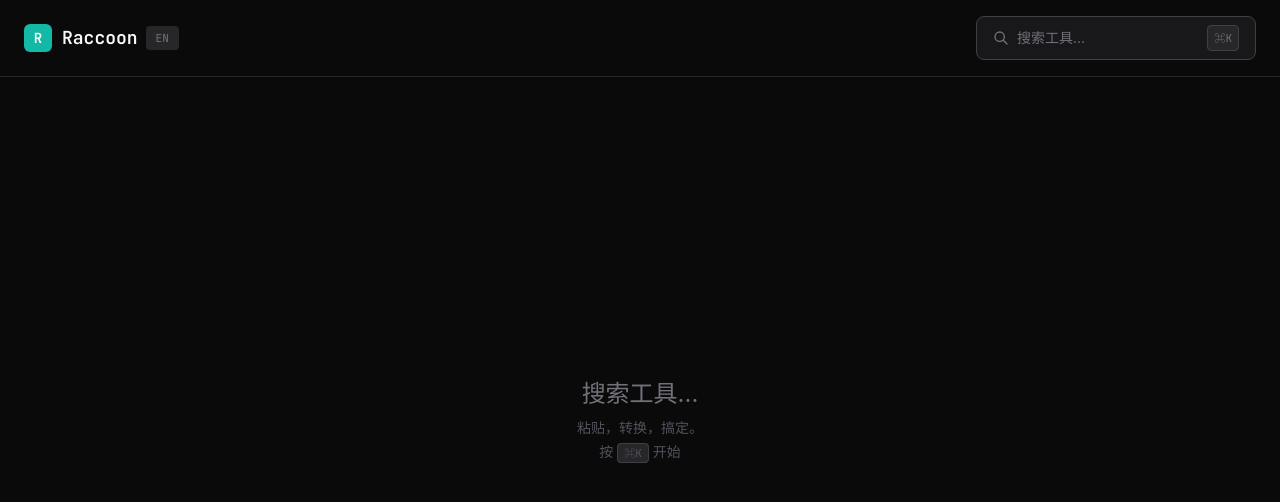
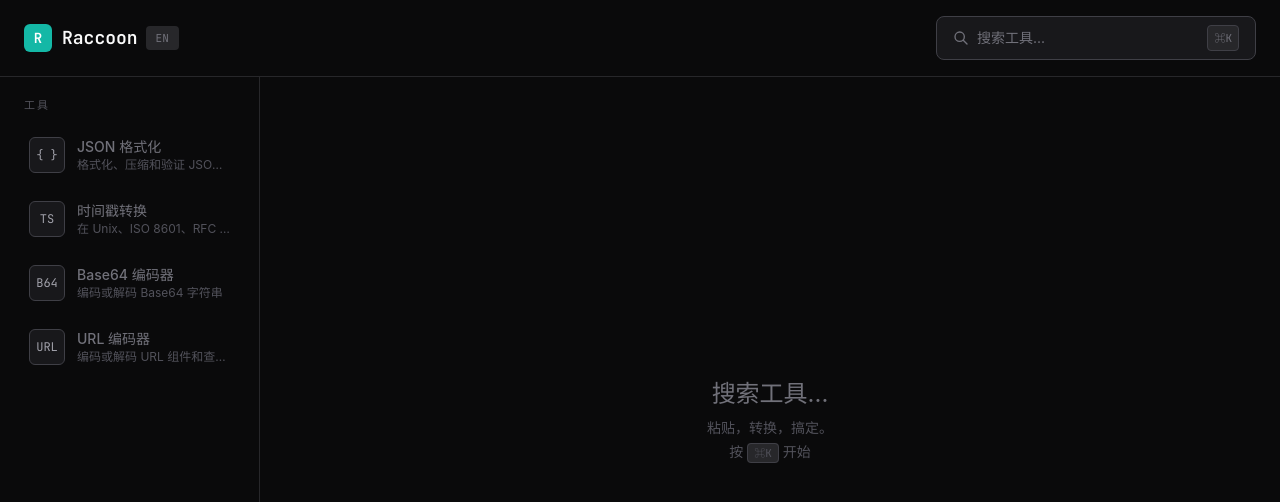
Before and after one commit to bluewaitor/Raccoon, a React (Vite) app: page / in a window 1280 px wide. Shown: the top 502 px of the page. Built offline with nearby package versions, Linux system fonts and the light colour scheme.

Commit message:
feat: add tool sidebar navigation

```diff
--- a/src/App.tsx
+++ b/src/App.tsx
@@ -2,6 +2,7 @@ import { createRootRoute, createRoute, createRouter, createHashHistory, RouterPr
 import { I18nProvider } from './i18n/context';
 import { Header } from './components/Header';
 import { HomePage } from './components/HomePage';
+import { ToolSidebar } from './components/ToolSidebar';
 import { ToolPage } from './components/ToolPage';
 
 const hashHistory = createHashHistory();
@@ -11,7 +12,12 @@ const rootRoute = createRootRoute({
     return (
       <div className="min-h-screen bg-surface-0">
         <Header />
-        <Outlet />
+        <div className="md:flex">
+          <ToolSidebar />
+          <div className="min-w-0 flex-1">
+            <Outlet />
+          </div>
+        </div>
       </div>
     );
   },
--- a/src/components/Header.tsx
+++ b/src/components/Header.tsx
@@ -9,8 +9,8 @@ export function Header() {
   const { t } = useT();
 
   return (
-    <header className="flex items-center justify-between px-6 py-4 border-b border-surface-2">
-      <div className="flex items-center gap-2">
+    <header className="flex items-center justify-between gap-3 px-4 py-4 border-b border-surface-2 sm:px-6">
+      <div className="flex min-w-0 shrink-0 items-center gap-2">
         <button
           onClick={() => navigate({ to: '/' })}
           className="flex items-center gap-2.5 text-lg font-semibold text-text-primary hover:opacity-80 transition-opacity"
@@ -31,13 +31,13 @@ export function Header() {
             navigate({ to: '/' });
           }
         }}
-        className="flex items-center gap-2 bg-surface-1 border border-surface-3 rounded-lg px-4 py-2 text-text-muted text-sm cursor-pointer min-w-[280px] hover:border-surface-4 transition-colors"
+        className="flex min-w-0 flex-1 cursor-pointer items-center gap-2 rounded-lg border border-surface-3 bg-surface-1 px-3 py-2 text-sm text-text-muted transition-colors hover:border-surface-4 sm:max-w-[320px] sm:px-4"
       >
         <svg className="w-4 h-4" fill="none" viewBox="0 0 24 24" stroke="currentColor" strokeWidth={2}>
           <path strokeLinecap="round" strokeLinejoin="round" d="M21 21l-6-6m2-5a7 7 0 11-14 0 7 7 0 0114 0z" />
         </svg>
-        {t('header.search')}
-        <kbd className="ml-auto bg-surface-2 border border-surface-3 rounded px-1.5 py-0.5 text-[11px] text-text-muted font-mono">
+        <span className="truncate">{t('header.search')}</span>
+        <kbd className="ml-auto hidden bg-surface-2 border border-surface-3 rounded px-1.5 py-0.5 text-[11px] text-text-muted font-mono sm:block">
           ⌘K
         </kbd>
       </button>
--- a/src/components/HomePage.tsx
+++ b/src/components/HomePage.tsx
@@ -30,7 +30,7 @@ export function HomePage() {
   );
 
   return (
-    <div className="flex flex-col items-center justify-center min-h-[calc(100vh-65px)] px-6">
+    <div className="flex min-h-[calc(100vh-154px)] flex-col items-center justify-center px-6 py-10 md:min-h-[calc(100vh-65px)]">
       <div className="text-center mb-12">
         <div
           onClick={() => setOpen(true)}
--- a/src/components/ToolPage.tsx
+++ b/src/components/ToolPage.tsx
@@ -33,7 +33,7 @@ export function ToolPage() {
 
   if (!tool) {
     return (
-      <main className="max-w-[960px] mx-auto px-6 py-8">
+      <main className="mx-auto max-w-[1120px] px-6 py-8">
         <div className="text-text-muted">{t('tool.notFound')}</div>
       </main>
     );
@@ -43,7 +43,7 @@ export function ToolPage() {
 
   return (
     <>
-      <main className="max-w-[960px] mx-auto px-6 py-8">
+      <main className="mx-auto max-w-[1120px] px-6 py-8">
         <div className="mb-6">
           <h1 className="text-2xl font-semibold text-text-primary mb-1">{tool.name}</h1>
           <p className="text-sm text-text-muted leading-relaxed">{tool.description}</p>
--- /dev/null
+++ b/src/components/ToolSidebar.tsx
@@ -0,0 +1,57 @@
+import { useNavigate, useRouterState } from '@tanstack/react-router';
+import { getTools } from '../registry';
+import { useT } from '../i18n/context';
+
+export function ToolSidebar() {
+  const navigate = useNavigate();
+  const pathname = useRouterState({ select: (state) => state.location.pathname });
+  const { t } = useT();
+  const tools = getTools(t);
+  const activeToolId = pathname.startsWith('/tool/') ? pathname.split('/tool/')[1] : null;
+
+  return (
+    <aside className="border-b border-surface-2 bg-surface-0/95 px-4 py-3 md:sticky md:top-[65px] md:h-[calc(100vh-65px)] md:w-[260px] md:shrink-0 md:border-b-0 md:border-r md:px-4 md:py-5">
+      <div className="mb-3 hidden px-2 text-[11px] font-medium uppercase tracking-[0.18em] text-text-dim md:block">
+        {t('common.tools')}
+      </div>
+      <nav
+        aria-label={t('common.tools')}
+        className="flex gap-2 overflow-x-auto pb-1 [scrollbar-width:none] md:flex-col md:gap-1.5 md:overflow-visible md:pb-0 [&::-webkit-scrollbar]:hidden"
+      >
+        {tools.map((tool) => {
+          const active = tool.id === activeToolId;
+
+          return (
+            <button
+              key={tool.id}
+              type="button"
+              onClick={() => navigate({ to: '/tool/$toolId', params: { toolId: tool.id } })}
+              aria-current={active ? 'page' : undefined}
+              className={[
+                'group flex min-w-[190px] items-center gap-3 rounded-lg border px-3 py-2.5 text-left transition-colors md:min-w-0',
+                active
+                  ? 'border-accent/40 bg-accent-muted text-text-primary'
+                  : 'border-transparent text-text-muted hover:border-surface-3 hover:bg-surface-1 hover:text-text-primary',
+              ].join(' ')}
+            >
+              <span
+                className={[
+                  'flex h-9 w-9 shrink-0 items-center justify-center rounded-md border font-mono text-xs',
+                  active
+                    ? 'border-accent/30 bg-accent text-white'
+                    : 'border-surface-3 bg-surface-1 text-text-secondary group-hover:border-surface-4',
+                ].join(' ')}
+              >
+                {tool.icon}
+              </span>
+              <span className="min-w-0">
+                <span className="block truncate text-sm font-medium">{tool.name}</span>
+                <span className="block truncate text-xs text-text-dim">{tool.description}</span>
+              </span>
+            </button>
+          );
+        })}
+      </nav>
+    </aside>
+  );
+}
--- a/src/i18n/en.json
+++ b/src/i18n/en.json
@@ -15,6 +15,7 @@
   "common.copy": "Copy",
   "common.copied": "Copied!",
   "common.clear": "Clear",
+  "common.tools": "Tools",
   "common.whatDoesThisDo": "What does this tool do?",
   "common.pasteToSeeResult": "Paste your input above to see the result.",
   "json.name": "JSON Formatter",
--- a/src/i18n/zh.json
+++ b/src/i18n/zh.json
@@ -15,6 +15,7 @@
   "common.copy": "复制",
   "common.copied": "已复制！",
   "common.clear": "清空",
+  "common.tools": "工具",
   "common.whatDoesThisDo": "这个工具做什么？",
   "common.pasteToSeeResult": "在上方粘贴输入以查看结果。",
   "json.name": "JSON 格式化",
```
